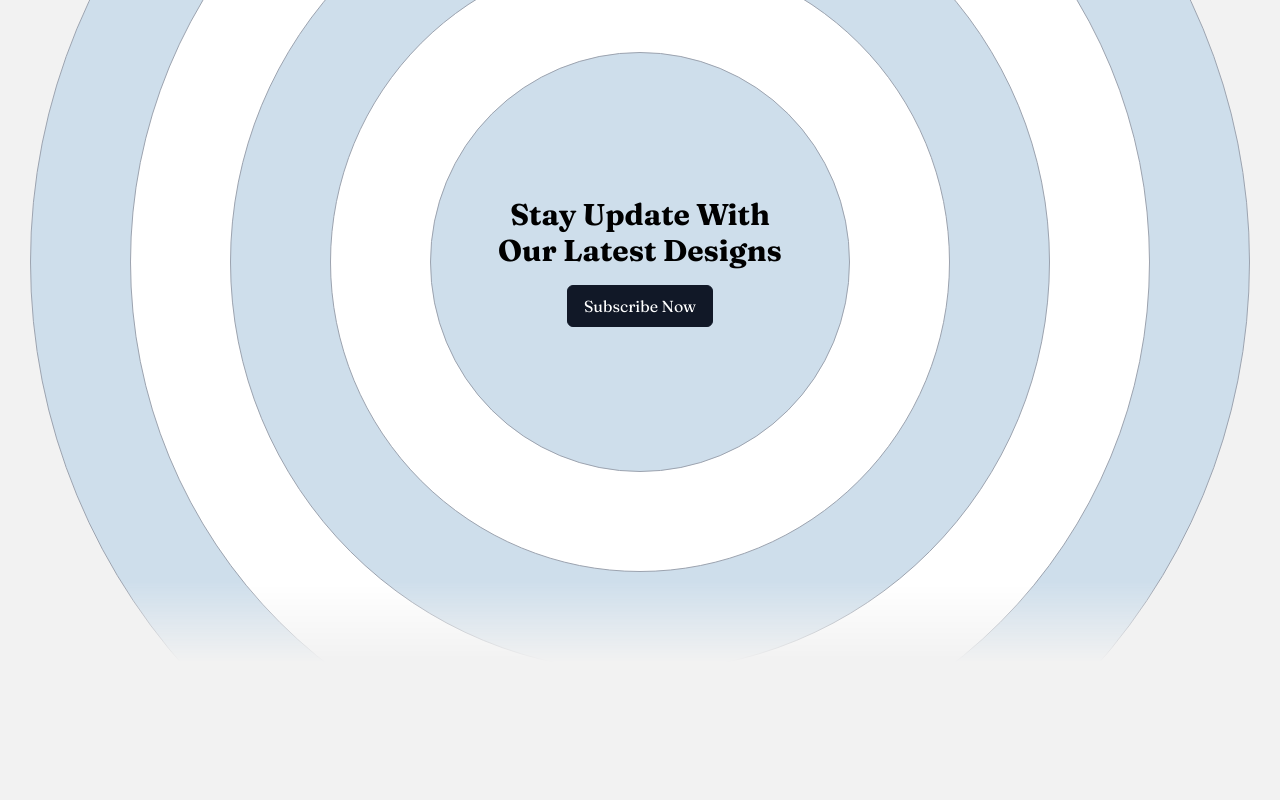
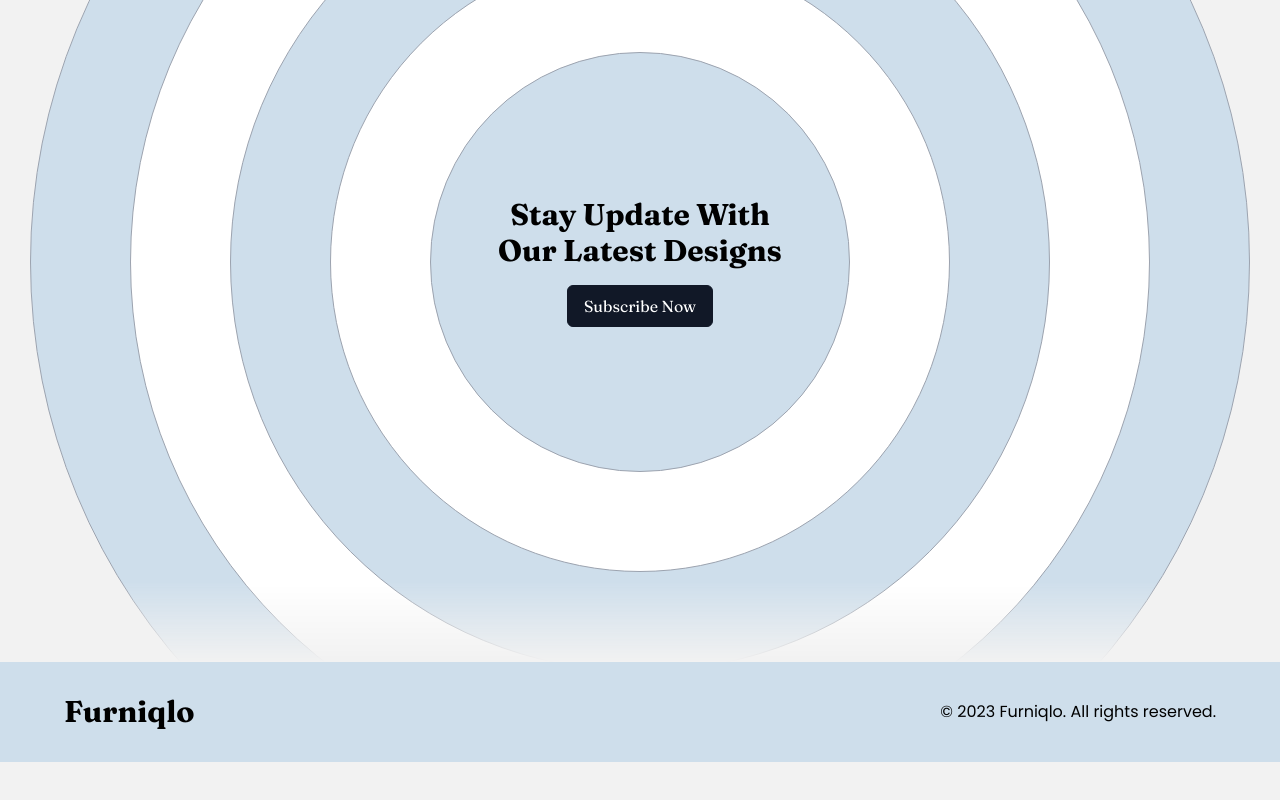
Before and after one commit to Rahmankhattak711/eCommerce-website, a Next.js app: page / in a window 1280 px wide. Shown: the part 3397-4197 px from the top of the page. After the commit the page ends 4159 px from the top, so only its background shows below. Built offline with nearby package versions, Linux system fonts and the light colour scheme.

Commit message:
adding footer

```diff
--- /dev/null
+++ b/src/app/components/Footer.tsx
@@ -0,0 +1,14 @@
+import React from "react";
+
+export default function Footer() {
+  return (
+    <section className="bg-[#CEDEEB] py-8">
+      <div className="container md:!max-w-full">
+        <div className="flex justify-between items-center">
+          <h1 className="text-2xl md:text-3xl font-bold">Furniqlo</h1>
+          <p className="font-poppins">© 2023 Furniqlo. All rights reserved.</p>
+        </div>
+      </div>
+    </section>
+  );
+}
--- a/src/app/page.tsx
+++ b/src/app/page.tsx
@@ -1,3 +1,4 @@
+import Footer from "./components/Footer";
 import AllProduct from "./section/AllProduct";
 import BestChoiceFurniture from "./section/BestChoiceFurniture";
 import ElevateEveryRoom from "./section/ElevateEveryRoom";
@@ -15,6 +16,7 @@ export default function Home() {
       <AllProduct/>
       <BestChoiceFurniture/>
       <SubscribeSection/>
+      <Footer/>
     </div>
   );
 }
--- a/src/app/section/SubscribeSection.tsx
+++ b/src/app/section/SubscribeSection.tsx
@@ -3,7 +3,7 @@ import Button from "../components/Button";
 
 export default function SubscribeSection() {
   return (
-    <section className="relative z-0 h-screen overflow-x-clip ">
+    <section className="relative z-0  overflow-x-clip overflow-hidden ">
       <div className="absolute inset-0 -z-50 [mask-image:linear-gradient(to_bottom,transparent,black_10%,black_90%,transparent)] ">
         <div className="absolute inset-0 -z-30 opacity-10 after:pointer-events-none"></div>
         <div className="ring-class size-[420px] z-40 bg-[#CEDEEB]"></div>
@@ -13,7 +13,7 @@ export default function SubscribeSection() {
         <div className="ring-class size-[1220px] bg-[#CEDEEB]"></div>
       </div>
 
-      <div className="container">
+      <div className="container md:!max-w-full">
         <div className="h-screen flex flex-col justify-center items-center">
           <h2 className="md:text-3xl text-2xl font-bold">Stay Update With</h2>
           <h2 className="md:text-3xl text-2xl font-bold mb-4">
```
